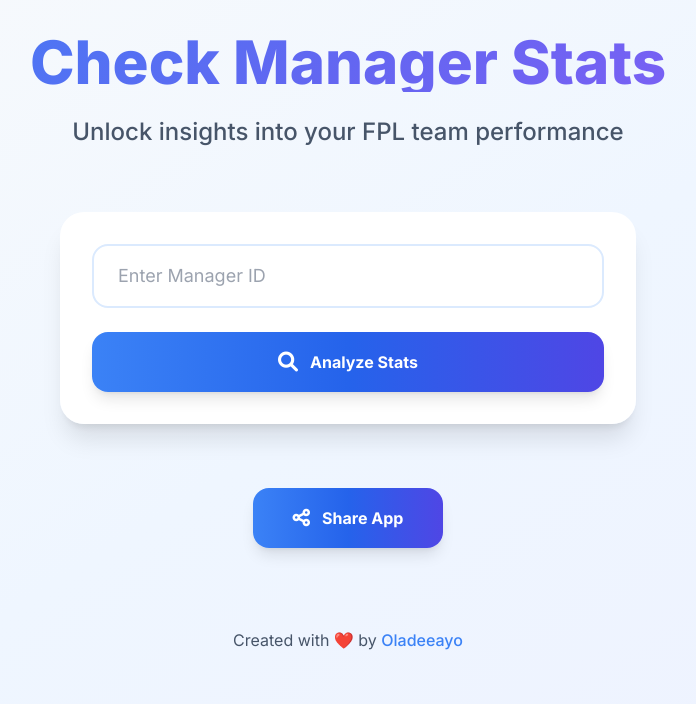
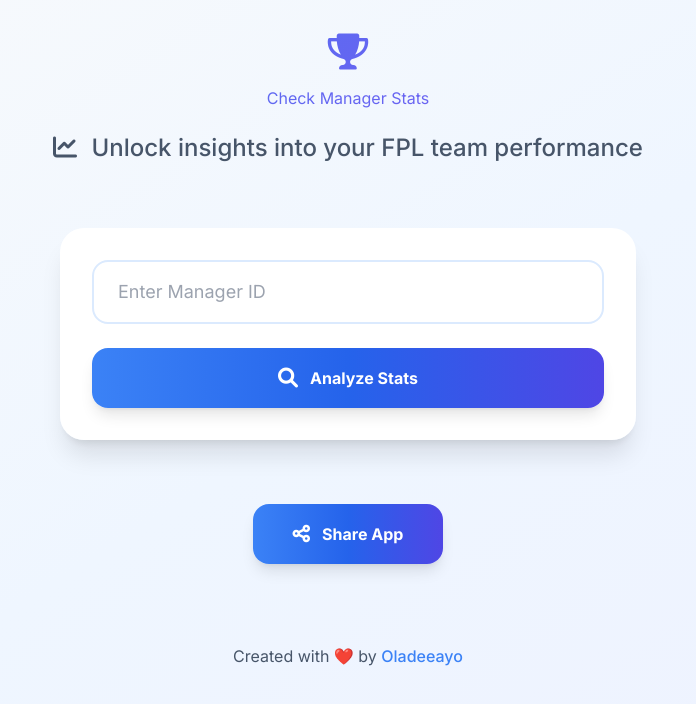
Before and after one commit to oladeayo/fplmanagerstats, a website: page public/index.html in a window 1280 px wide. Shown: the whole page, without its empty margins (292-988 px from the left). Drawn offline with nearby package versions, Linux system fonts and the light colour scheme.

Commit message:
Update index.html

```diff
--- a/public/index.html
+++ b/public/index.html
@@ -93,9 +93,16 @@ height="0" width="0" style="display:none;visibility:hidden"></iframe></noscript>
     <div class="container mx-auto px-4 py-8 max-w-7xl">
 
         <!-- Header Section -->
+        <!-- Header Section -->
         <div class="text-center mb-16">
-            <h1 class="text-5xl md:text-6xl font-extrabold gradient-text mb-6 leading-tight">Check Manager Stats</h1>
-            <p class="text-slate-600 text-xl md:text-2xl font-medium">Unlock insights into your FPL team performance</p>
+            <h1 class="gradient-text mb-6 leading-tight">
+                <i class="fas fa-trophy text-4xl mb-4"></i><br>
+                Check Manager Stats
+            </h1>
+            <p class="text-slate-600 text-xl md:text-2xl font-medium">
+                <i class="fas fa-chart-line mr-2"></i>
+                Unlock insights into your FPL team performance
+            </p>
         </div>
 
         <!-- Input Section -->
```
